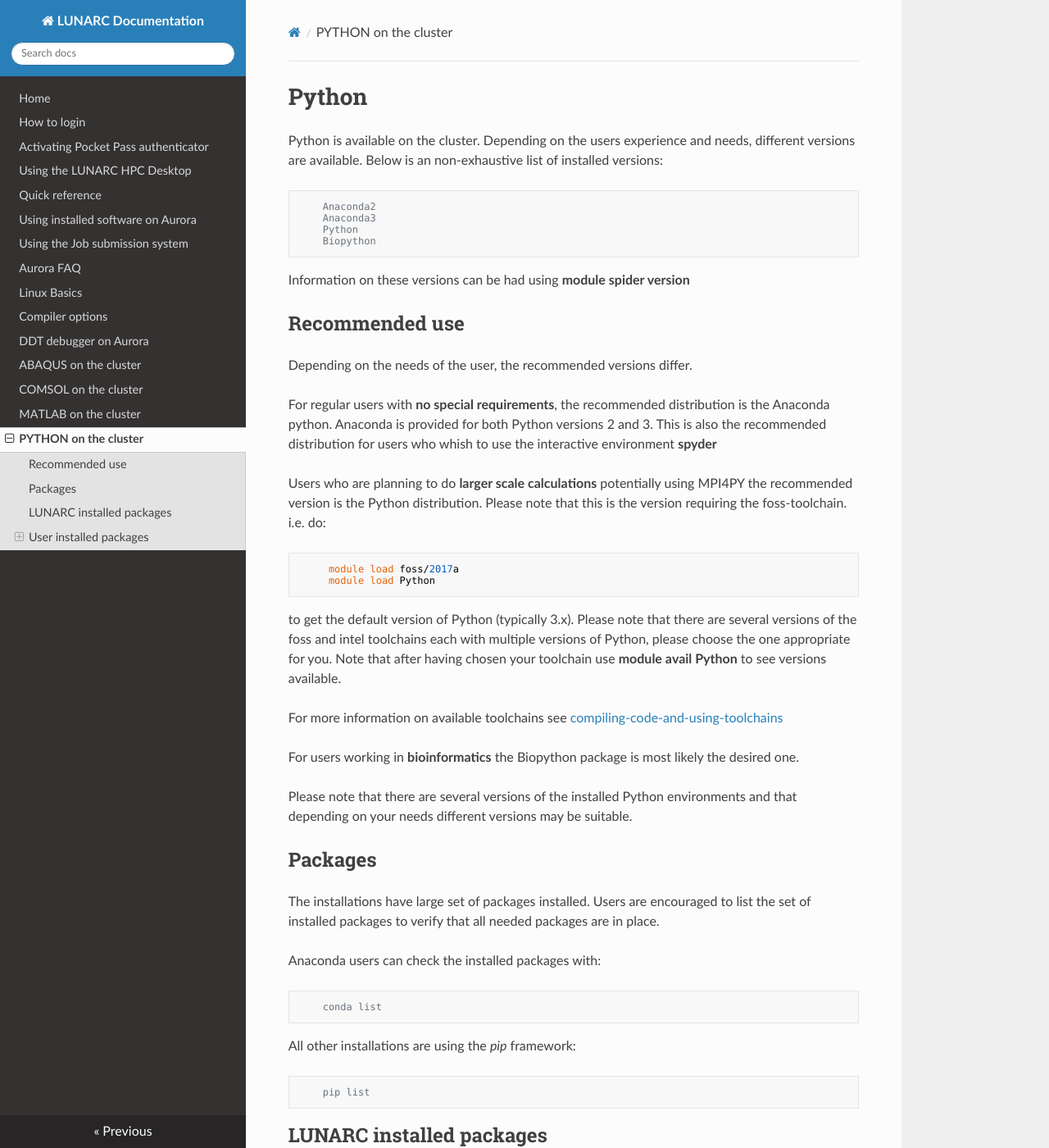
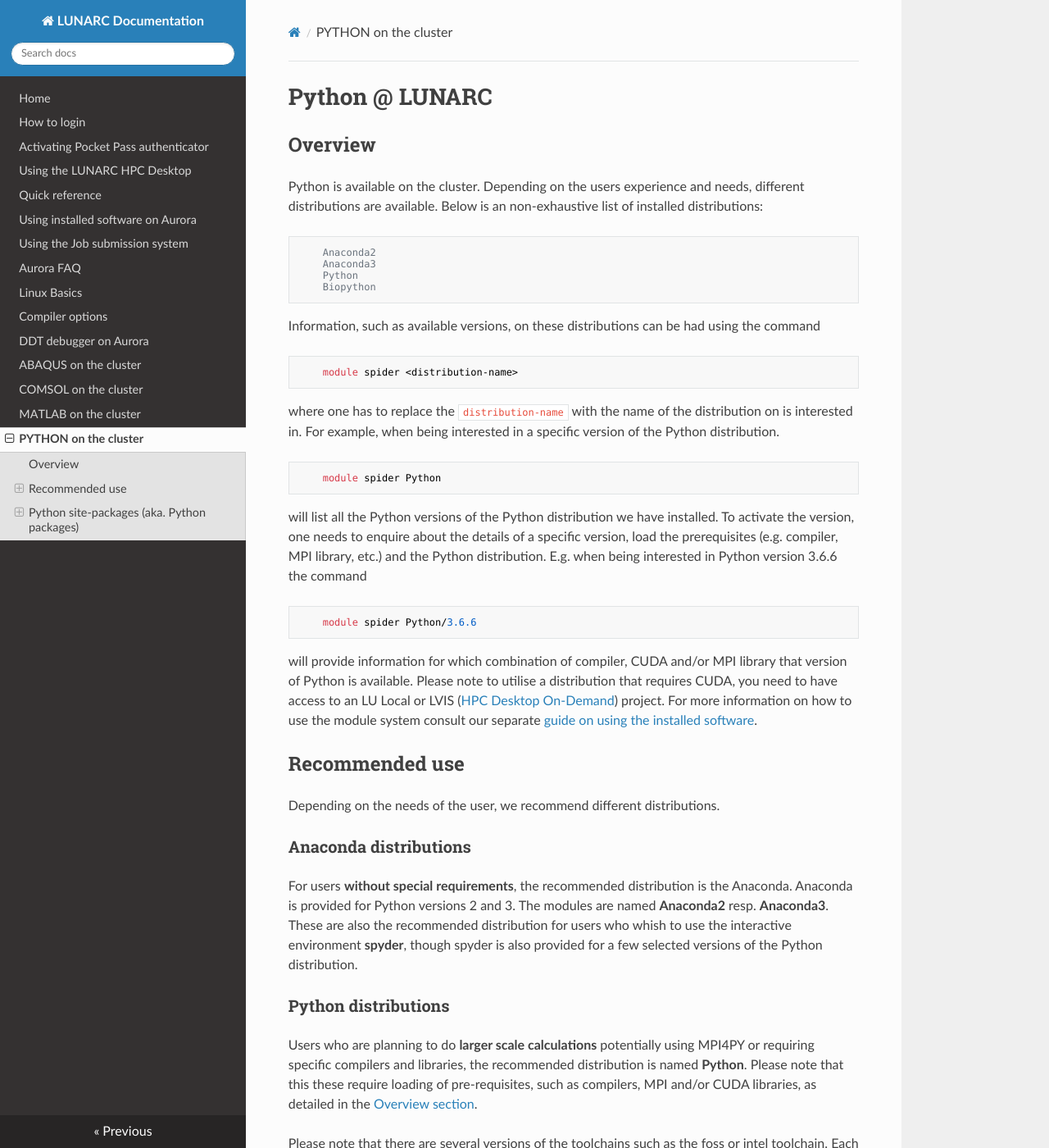
Before and after one commit to lunarc/lunarc_docs, an MkDocs documentation site: the page built from docs/Python.md, in a window 1280 px wide and 1400 px high. Shown: the whole window at 82% size. Built offline with MkDocs 1.6.1, drawn with Linux system fonts in a browser that asks for light colours; nearby versions of some CDN libraries; old or Windows-style settings are respelled for this version of MkDocs; some of the changed text lies outside the part shown.

Commit message:
First attempt to document the new SciPy-bundle module

```diff
--- a/docs/Python.md
+++ b/docs/Python.md
@@ -1,39 +1,58 @@
-# Python
+# Python @ LUNARC
 
-Python is available on the cluster. Depending on the users experience and needs, different versions are available. Below is an non-exhaustive list of installed versions:
+## Overview
+
+Python is available on the cluster. Depending on the users experience and needs, different distributions are available. Below is an non-exhaustive list of installed distributions:
 
         Anaconda2
         Anaconda3
         Python
         Biopython
 
-Information on these versions can be had using **module spider version**
+Information, such as available versions, on these distributions can be had using the command
+
+        module spider <distribution-name>
+
+where one has to replace the `distribution-name` with the name of the distribution on is interested in.  For example, when being interested in a specific version of the Python distribution.
+
+        module spider Python
+
+will list all the Python versions of the Python distribution we have installed.  To activate the version, one needs to enquire about the details of a specific version, load the prerequisites (e.g. compiler, MPI library, etc.) and the Python distribution.  E.g. when being interested in Python version 3.6.6 the command
+
+        module spider Python/3.6.6
+
+will provide information for which combination of compiler, CUDA and/or MPI library that version of Python is available.  Please note to utilise a distribution that requires CUDA, you need to have access to an LU Local or LVIS ([HPC Desktop On-Demand](http://www.lunarc.lu.se/resources/services/lunarc-hpc-desktop-on-demand/)) project.  For more information on how to use the module system consult our separate [guide on using the installed software](https://lunarc-documentation.readthedocs.io/en/latest/aurora_modules/).
 
 
 
 ## Recommended use
 
-Depending on the needs of the user, the recommended versions differ.
+Depending on the needs of the user, we recommend different distributions.
 
-For regular users with **no special requirements**, the recommended distribution is the Anaconda python. Anaconda is provided for both Python versions 2 and 3. This is also the recommended distribution for users who whish to use the interactive environment **spyder**
+### Anaconda distributions
+For users **without special requirements**, the recommended distribution is the Anaconda. Anaconda is provided for Python versions 2 and 3.  The modules are named **Anaconda2** resp. **Anaconda3**.  These are also the recommended distribution for users who whish to use the interactive environment **spyder**, though spyder is also provided for a few selected versions of the Python distribution.
 
-Users who are planning to do **larger scale calculations** potentially using MPI4PY the recommended version is the Python distribution. Please note that this is the version requiring the foss-toolchain. i.e. do:
+### Python distributions
 
-         module load foss/2017a
-         module load Python
+Users who are planning to do **larger scale calculations** potentially using MPI4PY or requiring specific compilers and libraries, the recommended distribution is named **Python**. Please note that this these require loading of pre-requisites, such as compilers, MPI and/or CUDA libraries, as detailed in the [Overview section](#Overview).
 
-to get the default version of Python (typically 3.x).
-Please note that there are several versions of the foss and intel toolchains each with multiple versions of Python, please choose the one appropriate for you. Note that after having chosen your toolchain use **module avail Python** to see versions available.
+Please note that there are several versions of the toolchains such as the foss or intel toolchain.  Each with multiple versions of Python.  Please choose the one appropriate for you. Note that after having chosen your toolchain use **module avail Python** to see versions available.
 
 For more information on available toolchains see [compiling-code-and-using-toolchains](http://lunarc-documentation.readthedocs.io/en/latest/aurora_modules/#compiling-code-and-using-toolchains)
 
-For users working in **bioinformatics** the Biopython package is most likely the desired one.
+#### Python distributions requiring a GCCcore module
+Starting in 2019, the pre-requisites and site-package contents of the distributions named *Python* have changed significantly.  The modules can be loaded after loading a **GCCcore** compiler, which is show in the output of the `module spider` command.  These *Python* distributions do not contain site-packages depending on an MPI or BLAS library, such as MPI4PY, numpy or scipy.  To access such MPI and/or BLAS dependent packages loading a **SciPy-bundle**-module is required, which require a compiler and an MPI module.  Use `module spider SciPy-bundle` to see what is available.
 
-Please note that there are several versions of the installed Python environments and that depending on your needs different versions may be suitable.
+By default the SciPy-bundle will load a Python 3 module.  If you require a Python 2 module, load that prior to loading SciPy-bundle.
 
-## Packages
 
-The installations have large set of packages installed. Users are encouraged to list the set of installed packages to verify that all needed packages are in place.
+### Biopython
+For users working in **bioinformatics** on of the Biopython packages is most likely the desired one.
+
+
+## Python site-packages (aka. Python packages)
+
+The distribuitons provided by LUNARC have large number of site-packages (aka. Python packages) installed. Users are encouraged to list the set of installed packages to verify that all needed packages are in place.
 
 Anaconda users can check the installed packages with:
 
@@ -43,11 +62,11 @@
 
         pip list
 
-## LUNARC installed packages
+### LUNARC installed packages
 
 LUNARC staff will install packages in the various distributions (mainly in the non-anaconda based ones). If you have a packages that may be of use for other users, or if you are having trouble installing a package, please send a support request for the installation of the package and LUNARC staff will consider it for inclusion in the distribution.
 
-## User installed packages
+### User installed packages
 
 Users are also able to install their own packages by creating their own local repository.
 
```
